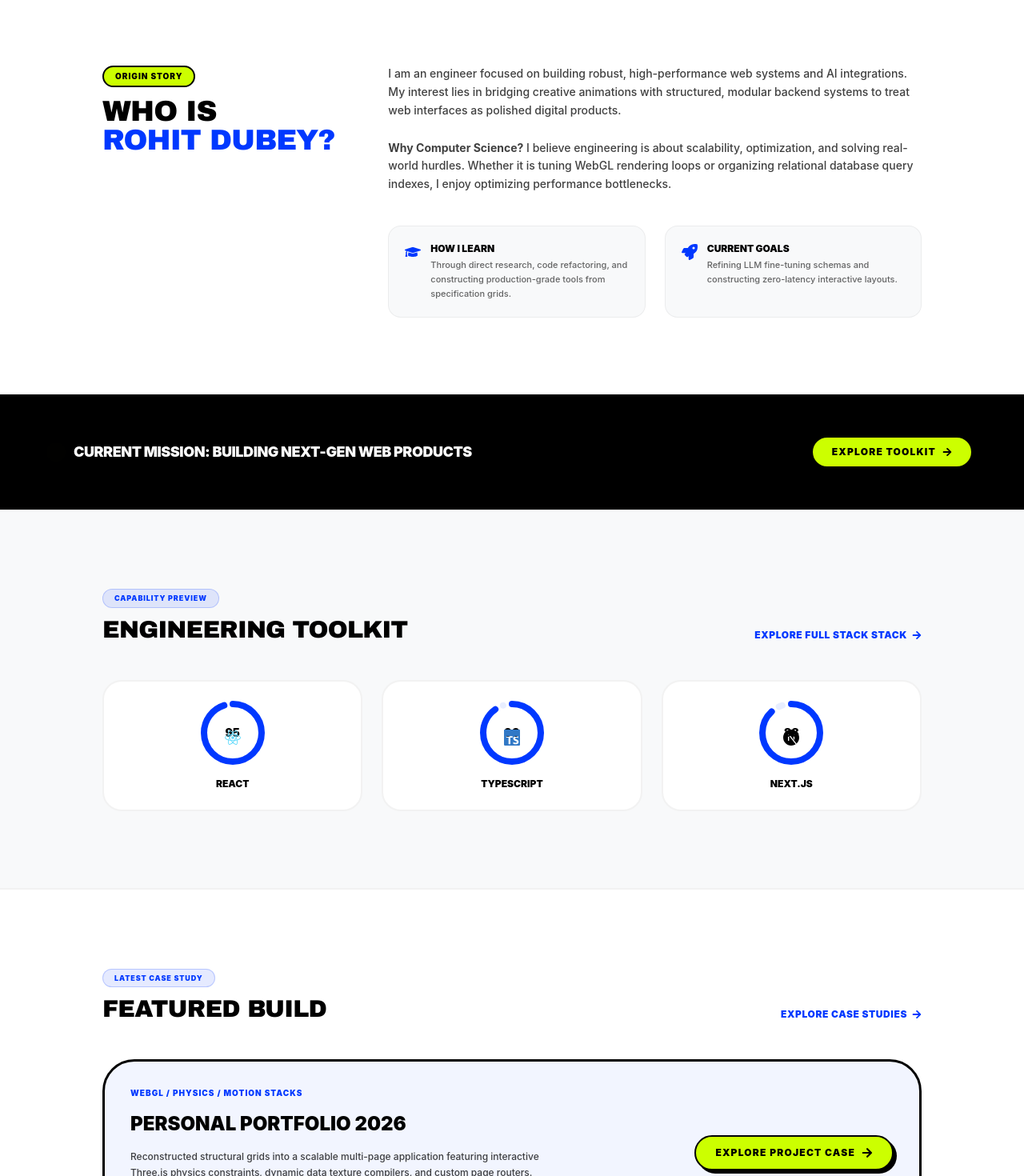
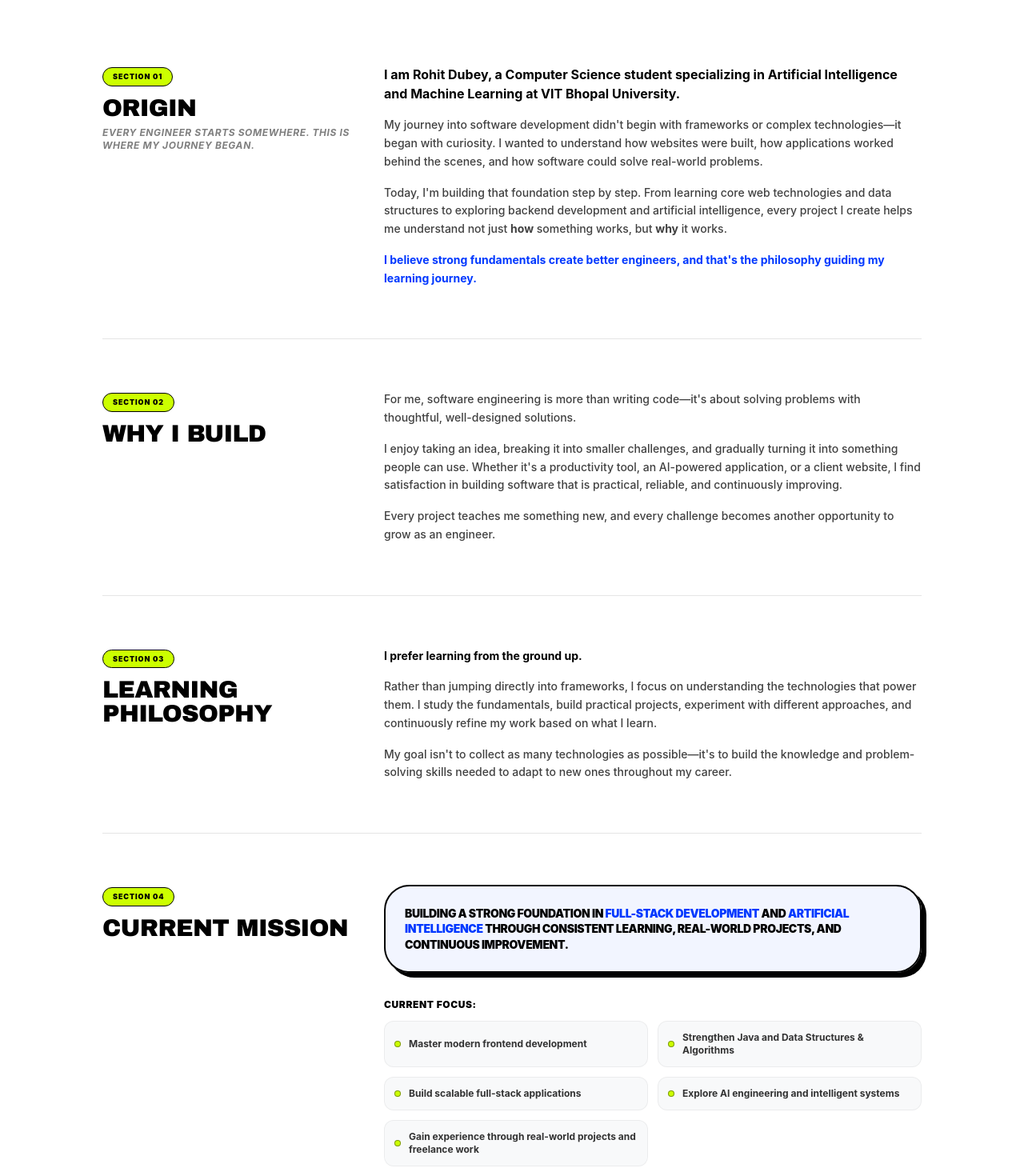
Before and after one commit to anakinskywalker0903/portfolio, a React (Vite) app: page / in a window 1280 px wide. Shown: the part 1220-2690 px from the top of the page at 80% size. Built offline with nearby package versions, Linux system fonts and the light colour scheme; no server answers.

Commit message:
Update Origin & Current Mission section copy on Home Page to match the new brand identity

```diff
--- a/src/components/Layout.tsx
+++ b/src/components/Layout.tsx
@@ -18,11 +18,13 @@ const Logo = () => (
 
 const menuItems = [
   { label: 'home',           href: '/',               ariaLabel: 'Home',           rotation: -8,  hoverStyles: { bgColor: '#CCFF00', textColor: '#000000' } },
-  { label: 'skills',         href: '/skills',         ariaLabel: 'Skills',         rotation:  6,  hoverStyles: { bgColor: '#CCFF00', textColor: '#000000' } },
-  { label: 'experience',     href: '/experience',     ariaLabel: 'Experience',     rotation: -6,  hoverStyles: { bgColor: '#CCFF00', textColor: '#000000' } },
-  { label: 'client work',    href: '/client-work',    ariaLabel: 'Client Work',    rotation:  6,  hoverStyles: { bgColor: '#CCFF00', textColor: '#000000' } },
-  { label: 'certifications', href: '/certifications', ariaLabel: 'Certifications', rotation: -8,  hoverStyles: { bgColor: '#CCFF00', textColor: '#000000' } },
-  { label: 'contact',        href: '#contact',        ariaLabel: 'Contact',        rotation:  6,  hoverStyles: { bgColor: '#CCFF00', textColor: '#000000' } },
+  { label: 'origin',         href: '#about',          ariaLabel: 'Origin',         rotation:  6,  hoverStyles: { bgColor: '#CCFF00', textColor: '#000000' } },
+  { label: 'skills',         href: '/skills',         ariaLabel: 'Skills',         rotation: -6,  hoverStyles: { bgColor: '#CCFF00', textColor: '#000000' } },
+  { label: 'projects',       href: '/projects',       ariaLabel: 'Projects',       rotation:  6,  hoverStyles: { bgColor: '#CCFF00', textColor: '#000000' } },
+  { label: 'client work',    href: '/client-work',    ariaLabel: 'Client Work',    rotation: -8,  hoverStyles: { bgColor: '#CCFF00', textColor: '#000000' } },
+  { label: 'experience',     href: '/experience',     ariaLabel: 'Experience',     rotation:  6,  hoverStyles: { bgColor: '#CCFF00', textColor: '#000000' } },
+  { label: 'learning',       href: '/certifications', ariaLabel: 'Learning Archive', rotation: -6, hoverStyles: { bgColor: '#CCFF00', textColor: '#000000' } },
+  { label: 'contact',        href: '#contact',        ariaLabel: 'Contact',        rotation:  8,  hoverStyles: { bgColor: '#CCFF00', textColor: '#000000' } },
 ];
 
 export function Layout({ children }: { children: React.ReactNode }) {
--- a/src/pages/HomePage.tsx
+++ b/src/pages/HomePage.tsx
@@ -12,45 +12,156 @@ export function HomePage() {
       {/* 1. Hero with dangle physics Lanyard */}
       <HeroSection />
 
-      {/* 2. About preview section (Origin -> Who I am -> Why CS -> Goals) */}
+      {/* 2. Origin (About preview section containing the five sections) */}
       <section id="about" className="py-24 px-6 md:px-10 bg-white border-t-4 border-black relative z-30">
-        <div className="max-w-5xl mx-auto grid grid-cols-1 lg:grid-cols-3 gap-12">
-          {/* Header left */}
+        <div className="max-w-5xl mx-auto flex flex-col gap-16">
+
+          {/* SECTION 1 — Origin */}
+          <div className="grid grid-cols-1 lg:grid-cols-3 gap-8">
             <div>
-            <span className="inline-block bg-[#CCFF00] text-black font-black text-[10px] px-3.5 py-1 rounded-full mb-3 tracking-widest uppercase border-2 border-black">
-              ORIGIN STORY
+              <span className="inline-block bg-[#CCFF00] text-black font-black text-[9px] px-3 py-1 rounded-full mb-3 tracking-widest uppercase border border-black">
+                SECTION 01
               </span>
-            <h3 className="text-4xl font-black uppercase tracking-tight text-black leading-none" style={{ fontFamily: '"Arial Black", Impact, sans-serif' }}>
-              WHO IS<br />
-              <span className="text-[#0038FF]">ROHIT DUBEY?</span>
+              <h3 className="text-3xl font-black uppercase tracking-tight text-black leading-none" style={{ fontFamily: '"Arial Black", Impact, sans-serif' }}>
+                ORIGIN
+              </h3>
+              <p className="text-black/50 text-xs font-bold uppercase tracking-wider mt-2 italic">
+                Every engineer starts somewhere. This is where my journey began.
+              </p>
+            </div>
+            <div className="lg:col-span-2 flex flex-col gap-4 text-black/75 text-sm font-medium leading-relaxed">
+              <p className="font-bold text-black text-base">
+                I am Rohit Dubey, a Computer Science student specializing in Artificial Intelligence and Machine Learning at VIT Bhopal University.
+              </p>
+              <p>
+                My journey into software development didn't begin with frameworks or complex technologies—it began with curiosity. I wanted to understand how websites were built, how applications worked behind the scenes, and how software could solve real-world problems.
+              </p>
+              <p>
+                Today, I'm building that foundation step by step. From learning core web technologies and data structures to exploring backend development and artificial intelligence, every project I create helps me understand not just <strong>how</strong> something works, but <strong>why</strong> it works.
+              </p>
+              <p className="font-bold text-[#0038FF]">
+                I believe strong fundamentals create better engineers, and that's the philosophy guiding my learning journey.
+              </p>
+            </div>
+          </div>
+
+          <hr className="border-black/10" />
+
+          {/* SECTION 2 — Why I Build */}
+          <div className="grid grid-cols-1 lg:grid-cols-3 gap-8">
+            <div>
+              <span className="inline-block bg-[#CCFF00] text-black font-black text-[9px] px-3 py-1 rounded-full mb-3 tracking-widest uppercase border border-black">
+                SECTION 02
+              </span>
+              <h3 className="text-3xl font-black uppercase tracking-tight text-black leading-none" style={{ fontFamily: '"Arial Black", Impact, sans-serif' }}>
+                WHY I BUILD
               </h3>
             </div>
-
-          {/* Context middle/right */}
-          <div className="lg:col-span-2 flex flex-col gap-6 text-black/75 text-sm font-medium leading-relaxed">
+            <div className="lg:col-span-2 flex flex-col gap-4 text-black/75 text-sm font-medium leading-relaxed">
               <p>
-              I am an engineer focused on building robust, high-performance web systems and AI integrations. My interest lies in bridging creative animations with structured, modular backend systems to treat web interfaces as polished digital products.
+                For me, software engineering is more than writing code—it's about solving problems with thoughtful, well-designed solutions.
               </p>
               <p>
-              <strong>Why Computer Science?</strong> I believe engineering is about scalability, optimization, and solving real-world hurdles. Whether it is tuning WebGL rendering loops or organizing relational database query indexes, I enjoy optimizing performance bottlenecks.
+                I enjoy taking an idea, breaking it into smaller challenges, and gradually turning it into something people can use. Whether it's a productivity tool, an AI-powered application, or a client website, I find satisfaction in building software that is practical, reliable, and continuously improving.
               </p>
-            <div className="grid grid-cols-1 sm:grid-cols-2 gap-6 mt-4">
-              <div className="p-5 rounded-2xl bg-[#F8F9FA] border border-black/5 flex gap-3 items-start">
-                <FaGraduationCap className="text-[#0038FF] w-5 h-5 flex-shrink-0 mt-0.5" />
-                <div>
-                  <h5 className="font-black text-black uppercase text-xs">How I Learn</h5>
-                  <p className="text-black/60 text-[11px] mt-1">Through direct research, code refactoring, and constructing production-grade tools from specification grids.</p>
+              <p>
+                Every project teaches me something new, and every challenge becomes another opportunity to grow as an engineer.
+              </p>
             </div>
           </div>
-              <div className="p-5 rounded-2xl bg-[#F8F9FA] border border-black/5 flex gap-3 items-start">
-                <FaRocket className="text-[#0038FF] w-5 h-5 flex-shrink-0 mt-0.5" />
+
+          <hr className="border-black/10" />
+
+          {/* SECTION 3 — Learning Philosophy */}
+          <div className="grid grid-cols-1 lg:grid-cols-3 gap-8">
             <div>
-                  <h5 className="font-black text-black uppercase text-xs">Current Goals</h5>
-                  <p className="text-black/60 text-[11px] mt-1">Refining LLM fine-tuning schemas and constructing zero-latency interactive layouts.</p>
+              <span className="inline-block bg-[#CCFF00] text-black font-black text-[9px] px-3 py-1 rounded-full mb-3 tracking-widest uppercase border border-black">
+                SECTION 03
+              </span>
+              <h3 className="text-3xl font-black uppercase tracking-tight text-black leading-none" style={{ fontFamily: '"Arial Black", Impact, sans-serif' }}>
+                LEARNING PHILOSOPHY
+              </h3>
+            </div>
+            <div className="lg:col-span-2 flex flex-col gap-4 text-black/75 text-sm font-medium leading-relaxed">
+              <p className="font-bold text-black">
+                I prefer learning from the ground up.
+              </p>
+              <p>
+                Rather than jumping directly into frameworks, I focus on understanding the technologies that power them. I study the fundamentals, build practical projects, experiment with different approaches, and continuously refine my work based on what I learn.
+              </p>
+              <p>
+                My goal isn't to collect as many technologies as possible—it's to build the knowledge and problem-solving skills needed to adapt to new ones throughout my career.
+              </p>
+            </div>
+          </div>
+
+          <hr className="border-black/10" />
+
+          {/* SECTION 4 — Current Mission */}
+          <div className="grid grid-cols-1 lg:grid-cols-3 gap-8">
+            <div>
+              <span className="inline-block bg-[#CCFF00] text-black font-black text-[9px] px-3 py-1 rounded-full mb-3 tracking-widest uppercase border border-black">
+                SECTION 04
+              </span>
+              <h3 className="text-3xl font-black uppercase tracking-tight text-black leading-none" style={{ fontFamily: '"Arial Black", Impact, sans-serif' }}>
+                CURRENT MISSION
+              </h3>
+            </div>
+            <div className="lg:col-span-2 flex flex-col gap-6">
+              {/* Mission Card */}
+              <div
+                className="bg-[#0038FF]/5 border-2 border-black rounded-[2rem] p-6 shadow-[6px_6px_0_#000] relative overflow-hidden"
+              >
+                <p className="font-black text-black text-sm uppercase leading-snug tracking-tight">
+                  Building a strong foundation in <span className="text-[#0038FF]">Full-Stack Development</span> and <span className="text-[#0038FF]">Artificial Intelligence</span> through consistent learning, real-world projects, and continuous improvement.
+                </p>
+              </div>
+
+              {/* Current Focus Points */}
+              <div className="flex flex-col gap-3 mt-2">
+                <h5 className="font-black text-xs uppercase tracking-wider text-black">
+                  Current Focus:
+                </h5>
+                <ul className="grid grid-cols-1 sm:grid-cols-2 gap-3 text-xs text-black/80 font-bold">
+                  {[
+                    'Master modern frontend development',
+                    'Strengthen Java and Data Structures & Algorithms',
+                    'Build scalable full-stack applications',
+                    'Explore AI engineering and intelligent systems',
+                    'Gain experience through real-world projects and freelance work'
+                  ].map((focus, i) => (
+                    <li key={i} className="flex items-center gap-2.5 bg-[#F8F9FA] border border-black/5 p-3 rounded-xl">
+                      <span className="w-2 h-2 rounded-full bg-[#CCFF00] border border-black/40 flex-shrink-0" />
+                      <span>{focus}</span>
+                    </li>
+                  ))}
+                </ul>
               </div>
             </div>
           </div>
+
+          <hr className="border-black/10" />
+
+          {/* SECTION 5 — Looking Ahead */}
+          <div className="grid grid-cols-1 lg:grid-cols-3 gap-8">
+            <div>
+              <span className="inline-block bg-[#CCFF00] text-black font-black text-[9px] px-3 py-1 rounded-full mb-3 tracking-widest uppercase border border-black">
+                SECTION 05
+              </span>
+              <h3 className="text-3xl font-black uppercase tracking-tight text-black leading-none" style={{ fontFamily: '"Arial Black", Impact, sans-serif' }}>
+                LOOKING AHEAD
+              </h3>
             </div>
+            <div className="lg:col-span-2 flex flex-col gap-4 text-black/75 text-sm font-medium leading-relaxed">
+              <p>
+                Technology evolves constantly, and I believe learning should never stop.
+              </p>
+              <p>
+                My long-term goal is to build software that combines intelligent systems with great user experiences while continuing to grow as a full-stack engineer. Whether I'm contributing to a team, building products, or working with clients, I want every project to reflect thoughtful engineering, continuous learning, and a commitment to creating meaningful solutions.
+              </p>
+            </div>
+          </div>
+
         </div>
       </section>
 
```
Lines whose indentation alone changed are shown as unchanged.
